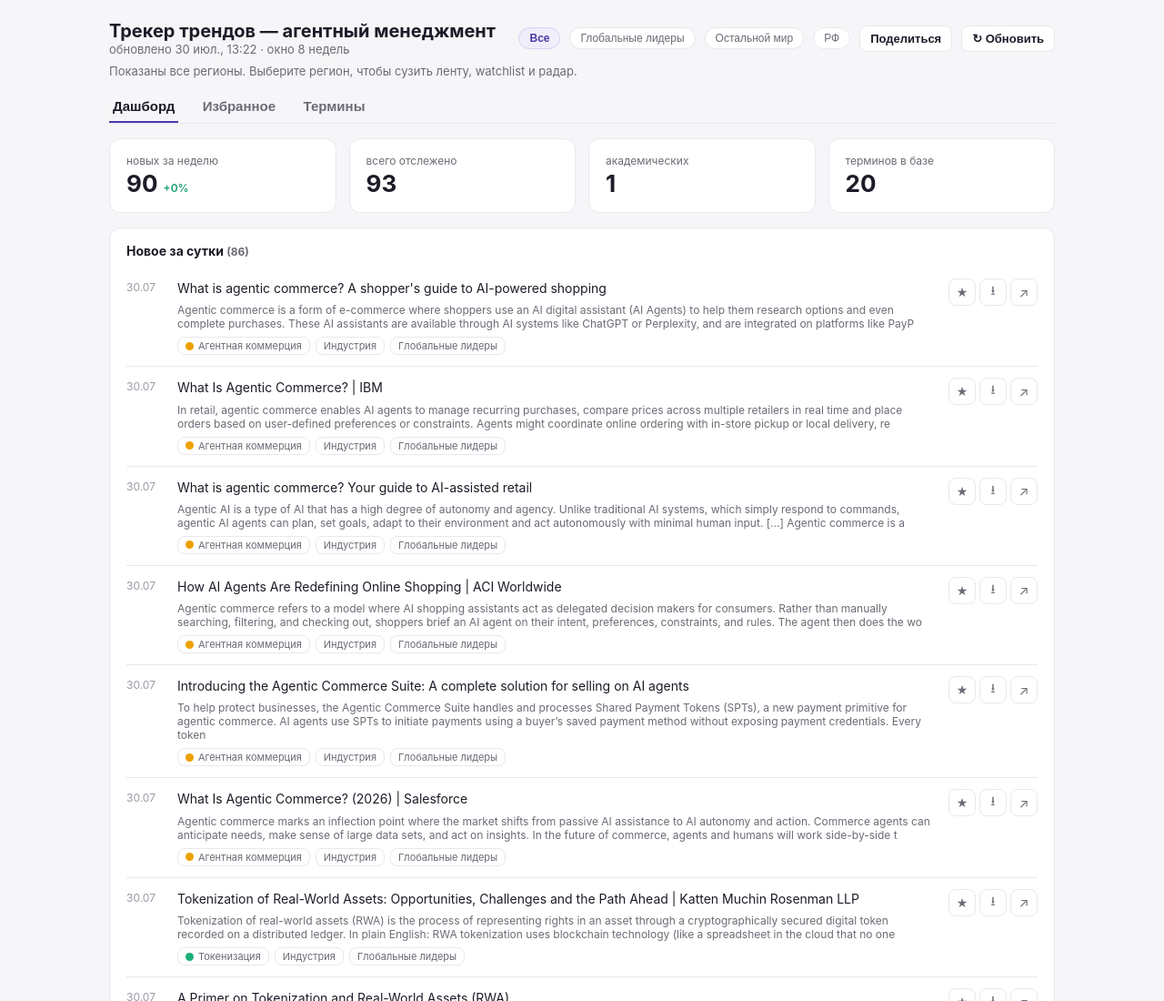
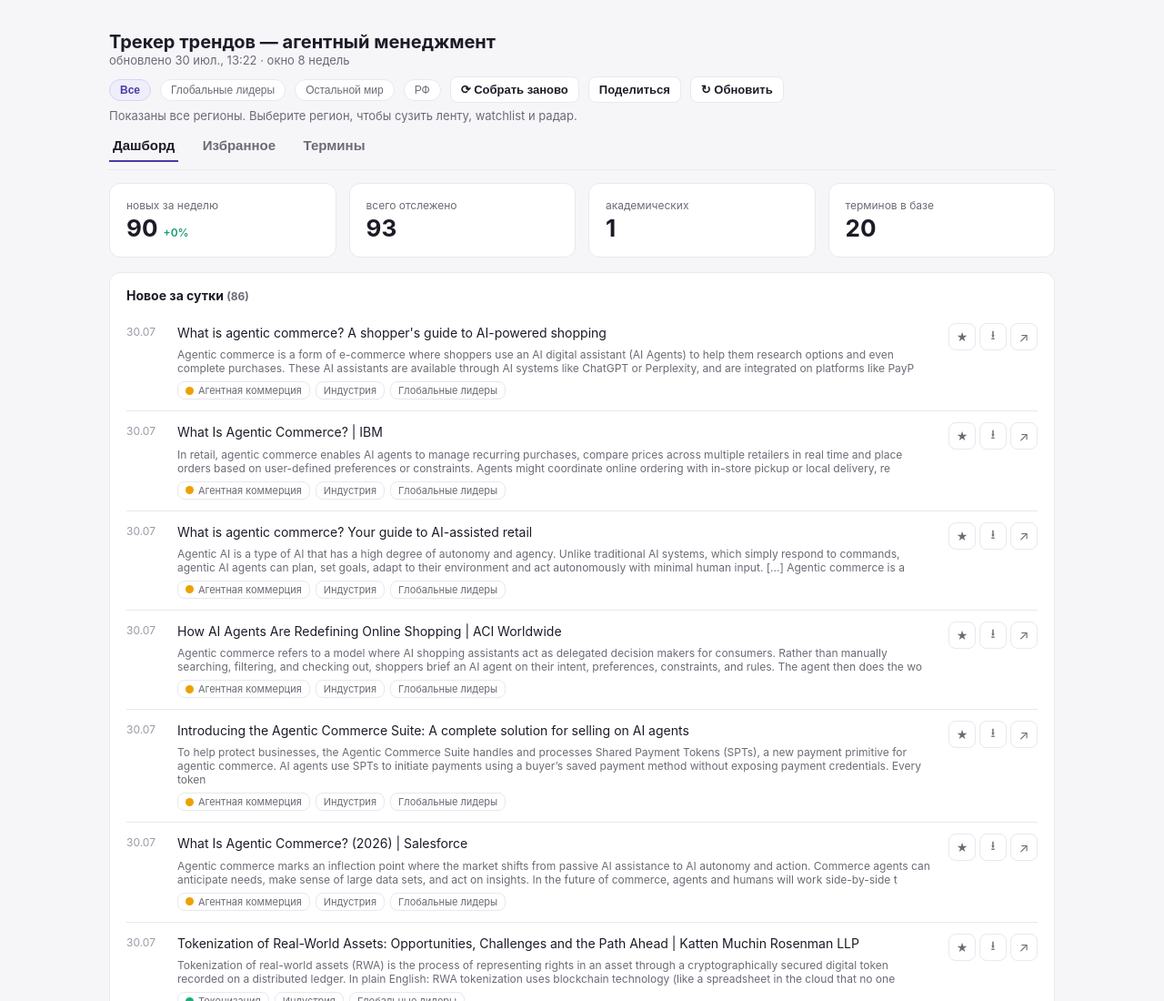
Before and after one commit to palmcrab/trend-tracker, a plain HTML site: page index.html in a window 1280 px wide. Shown: the top 1100 px of the page at 91% size. Drawn offline with nearby package versions, Linux system fonts and the light colour scheme.

Commit message:
Add files via upload

```diff
--- a/index.html
+++ b/index.html
@@ -57,29 +57,31 @@ a{color:var(--accent);text-decoration:none}
 .hidden{display:none}
 .dayhdr{font-size:12px;font-weight:700;color:var(--mut);text-transform:uppercase;letter-spacing:.03em;margin:16px 0 2px;padding-top:12px;border-top:1px solid var(--bd)}
 .dayhdr:first-child{border-top:0;padding-top:0;margin-top:2px}
+.stickyhead{position:sticky;top:0;z-index:20;background:var(--bg);padding:12px 0 8px;margin-bottom:14px;border-bottom:1px solid var(--bd)}
 .form{background:#faf9ff;border:1px solid #e5e1f7;border-radius:10px;padding:12px;margin-bottom:12px}
 </style>
 </head>
 <body>
 <div class="wrap">
-  <div class="row between" style="margin-bottom:10px">
+  <div class="stickyhead">
+    <div class="row between" style="margin-bottom:8px">
       <div>
         <h1>Трекер трендов — агентный менеджмент</h1>
         <div class="sub" id="updated"></div>
       </div>
       <div class="row">
         <div class="row" id="regions"></div>
+        <button class="btn" id="rebuildBtn" onclick="triggerRebuild(this)">⟳ Собрать заново</button>
         <button class="btn" id="shareBtn" onclick="copyLink()">Поделиться</button>
         <button class="btn" onclick="location.reload()">↻ Обновить</button>
       </div>
     </div>
-
-  <div class="sub" id="regionDesc" style="margin:-2px 0 14px"></div>
-
-  <div style="border-bottom:1px solid var(--bd);margin-bottom:16px">
+    <div class="sub" id="regionDesc" style="margin:-2px 0 8px"></div>
+    <div>
       <button class="tab on" id="tab-dash" onclick="setView('dash')">Дашборд</button>
       <button class="tab" id="tab-fav" onclick="setView('fav')">Избранное <span class="small mut" id="favCount"></span></button>
       <button class="tab" id="tab-gloss" onclick="setView('gloss')">Термины</button>
+    </div>
   </div>
 
   <div id="view-dash">
@@ -283,9 +285,20 @@ a{color:var(--accent);text-decoration:none}
 const STATE={region:"all",topic:"all",src:"all",gtopic:"all",dateRange:0,view:"dash",data:null};
 const LS_ADD="tt_user_companies";
 const LS_SAVED="tt_saved_materials";
+// URL воркера-посредника для запуска сбора данных (см. cloudflare_worker.js).
+// Пусто = кнопка «Собрать заново» просто подскажет, как настроить.
+const DISPATCH_URL="";
 const $=id=>document.getElementById(id);
 const esc=s=>String(s).replace(/[&<>"]/g,c=>({'&':'&amp;','<':'&lt;','>':'&gt;','"':'&quot;'}[c]));
 
+async function triggerRebuild(btn){
+  if(!DISPATCH_URL){alert('Кнопка «Собрать заново» ещё не настроена.\n\nНужно один раз развернуть бесплатный Cloudflare Worker и вставить его адрес в переменную DISPATCH_URL вверху index.html. Инструкция — в файле cloudflare_worker.js.');return;}
+  const t=btn?btn.textContent:'';if(btn){btn.textContent='Запускаю…';btn.disabled=true;}
+  try{const r=await fetch(DISPATCH_URL,{method:'POST'});let ok=r.ok;try{const j=await r.json();ok=j.ok;}catch(_){}
+    alert(ok?'Обновление данных запущено. Через 1–2 минуты нажмите «Обновить», чтобы увидеть свежие материалы.':'Не удалось запустить обновление — проверьте настройку воркера и токен.');
+  }catch(e){alert('Не удалось связаться с воркером. Проверьте адрес DISPATCH_URL.');}
+  finally{if(btn){btn.textContent=t;btn.disabled=false;}}
+}
 function copyLink(){
   const url=location.origin+location.pathname;
   const b=$('shareBtn');
```
Lines whose indentation alone changed are shown as unchanged.
